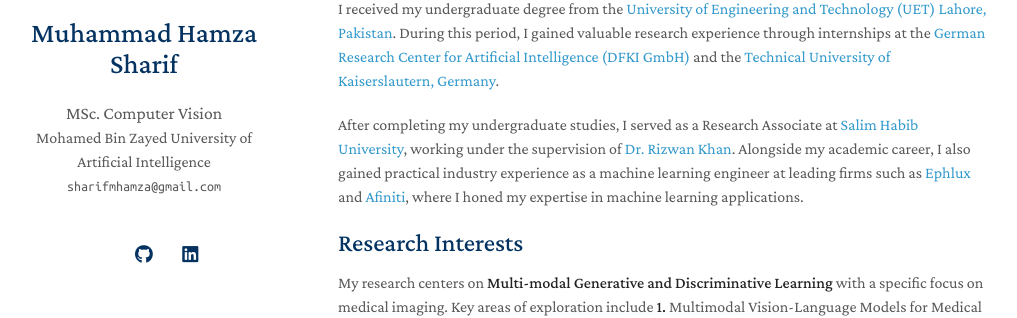
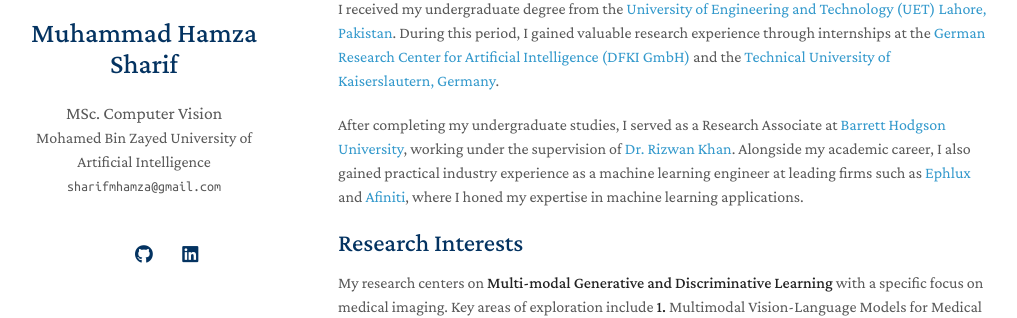
Before and after one commit to Sharifmhamza/sharifmhamza.github.io, a Jekyll site: the page built from index.md, in a window 1280 px wide and 1400 px high. Shown: the part 228-546 px from the top of the window, without its empty margins (132-1149 px from the left). Built offline with Jekyll 4.4.1, drawn with Linux system fonts in a browser that asks for light colours; a style sheet for code colours, icons or effects is not loaded; our own code applies the rules of GitHub Pages for plain Markdown files.

Commit message:
Update index.md

```diff
--- a/index.md
+++ b/index.md
@@ -8,7 +8,7 @@
 
 I received my undergraduate degree from the [University of Engineering and Technology (UET) Lahore, Pakistan](https://www.uet.edu.pk/home/). During this period, I gained valuable research experience through internships at the [German Research Center for Artificial Intelligence (DFKI GmbH)](https://www.dfki.de/web) and the [Technical University of Kaiserslautern, Germany](https://rptu.de/en/).
 
-After completing my undergraduate studies, I served as a Research Associate at [Salim Habib University](https://www.shu.edu.pk/), working under the supervision of [Dr. Rizwan Khan](https://sites.google.com/site/drkhanrizwan17/). Alongside my academic career, I also gained practical industry experience as a machine learning engineer at leading firms such as [Ephlux](https://www.ephlux.com/) and [Afiniti](https://www.afiniti.com/), where I honed my expertise in machine learning applications.
+After completing my undergraduate studies, I served as a Research Associate at [Barrett Hodgson University](https://www.shu.edu.pk/), working under the supervision of [Dr. Rizwan Khan](https://sites.google.com/site/drkhanrizwan17/). Alongside my academic career, I also gained practical industry experience as a machine learning engineer at leading firms such as [Ephlux](https://www.ephlux.com/) and [Afiniti](https://www.afiniti.com/), where I honed my expertise in machine learning applications.
 
 ## Research Interests
 
```
Also changed, not shown: other parts of index.md (+1 -1 lines).
